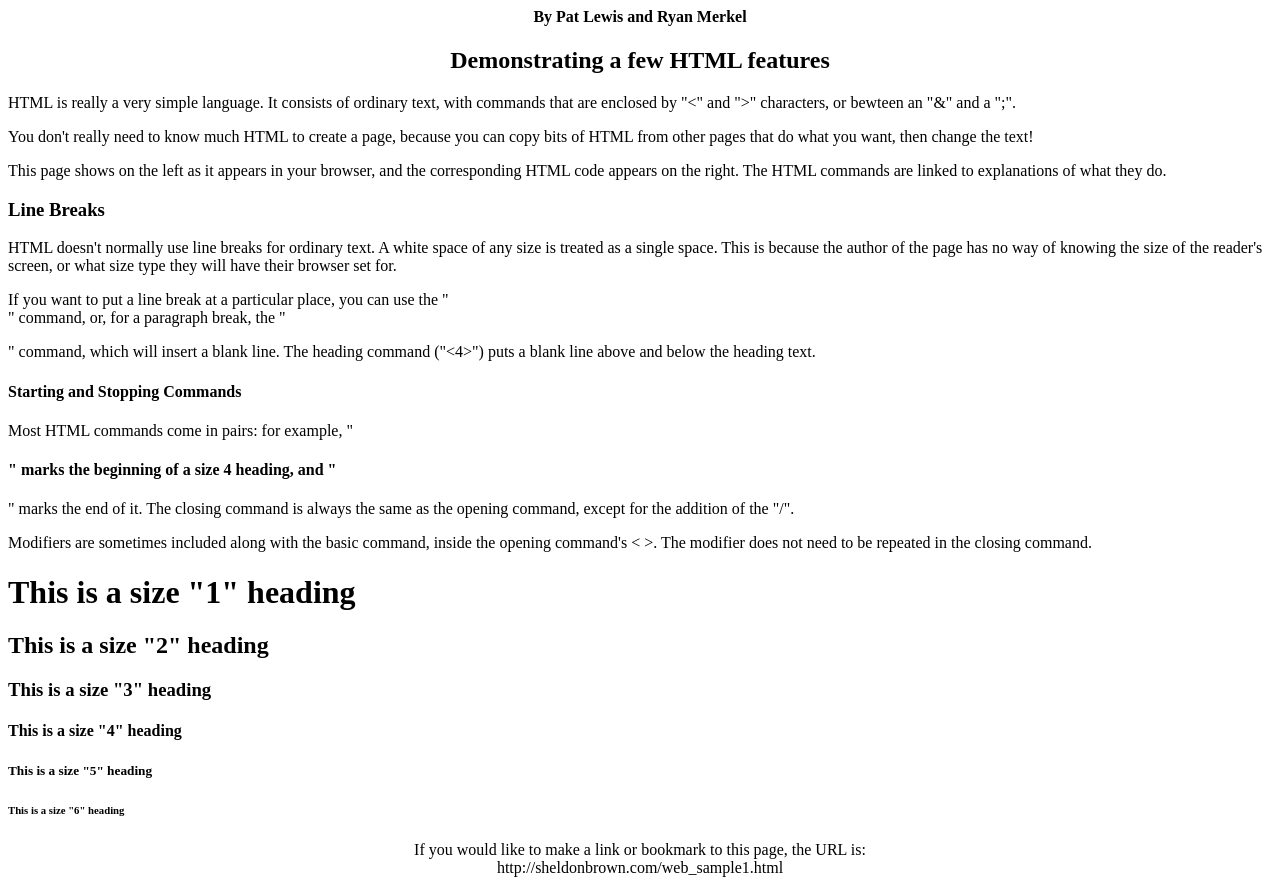
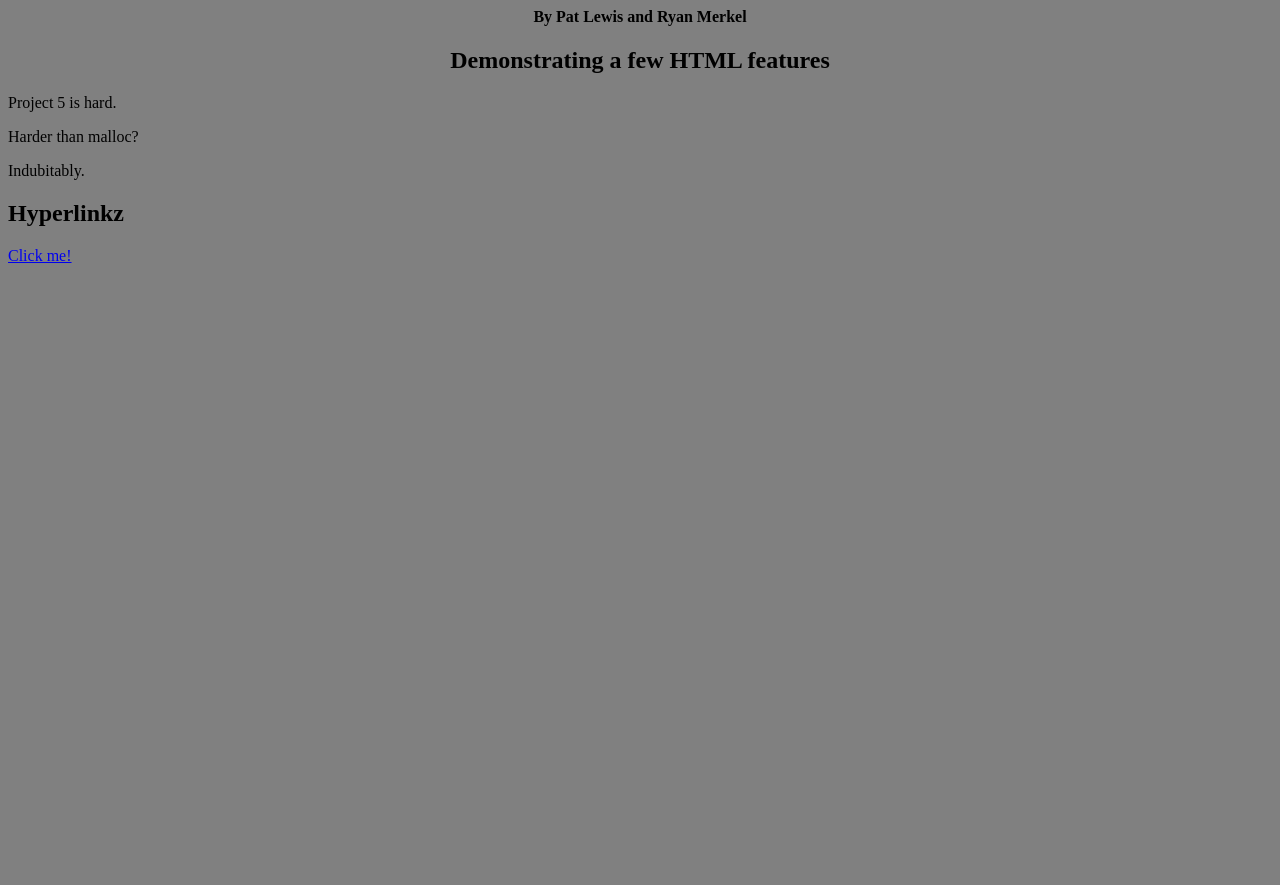
Before and after one commit to patl1/webserver, a plain HTML site: page files/home.html in a window 1280 px wide. Shown: the part 380-1265 px from the top of the page. After the commit the page ends 800 px from the top, so only its background shows below. Drawn offline with Linux system fonts and the light colour scheme; files whose address does not match are found by name.

Commit message:
Edited sample HTML files

```diff
--- a/files/home.html
+++ b/files/home.html
@@ -1,9 +1,9 @@
 <HEAD>
-<TITLE>Basic HTML Sample Page</TITLE>
+<TITLE>Serving files, yo</TITLE>
 </HEAD>
-<BODY BGCOLOR="WHITE">
+<BODY BGCOLOR="GRAY">
 <CENTER>
-<H1>A Simple Sample Web Page</H1>
+<H1>Sample HTML Stuffz</H1>
 
 
 
@@ -19,53 +19,11 @@
 
 </CENTER>
 
-HTML is really a very simple language. It consists of ordinary text, with commands that are enclosed by "<" and ">" characters, or bewteen an "&" and a ";". <P>
+Project 5 is hard.<p>
+Harder than malloc?<p>
+Indubitably.<p>
 
 
-You don't really need to know much HTML to create a page, because you can copy bits of HTML from other pages that do what you want, then change the text!<P>
+<h2>Hyperlinkz</h2>
 
-
-This page shows on the left as it appears in your browser, and the corresponding HTML code appears on the right. The HTML commands are linked to explanations of what they do.
-
-
-
-
-<H3>Line Breaks</H3>
-
-HTML doesn't normally use line breaks for ordinary text. A white space of any size is treated as a single space. This is because the author of the page has no way of knowing the size of the reader's screen, or what size type they will have their browser set for.<P>
-
-
-
-If you want to put a line break at a particular place, you can use the "<BR>" command, or, for a paragraph break, the "<P>" command, which will insert a blank line. The heading command ("<4></4>") puts a blank line above and below the heading text.
-
-
-
-<H4>Starting and Stopping Commands</H4>
-
-Most HTML commands come in pairs: for example, "<H4>" marks the beginning of a size 4 heading, and "</H4>" marks the end of it. The closing command is always the same as the opening command, except for the addition of the "/".<P>
-
-
-
-Modifiers are sometimes included along with the basic command, inside the opening command's < >. The modifier does not need to be repeated in the closing command.
-
-
-
-
-
-<H1>This is a size "1" heading</H1>
-
-<H2>This is a size "2" heading</H2>
-
-<H3>This is a size "3" heading</H3>
-
-<H4>This is a size "4" heading</H4>
-
-<H5>This is a size "5" heading</H5>
-
-<H6>This is a size "6" heading</H6>
-
-<center>
-
-</H4>
-
-If you would like to make a link or bookmark to this page, the URL is:<BR> http://sheldonbrown.com/web_sample1.html</body>
+<a href="link.html">Click me!</a>
```
Also changed, not shown: files/link.html (added, +8 -0 lines), files/code.jpg (renamed from code.jpg), 1 other file.
